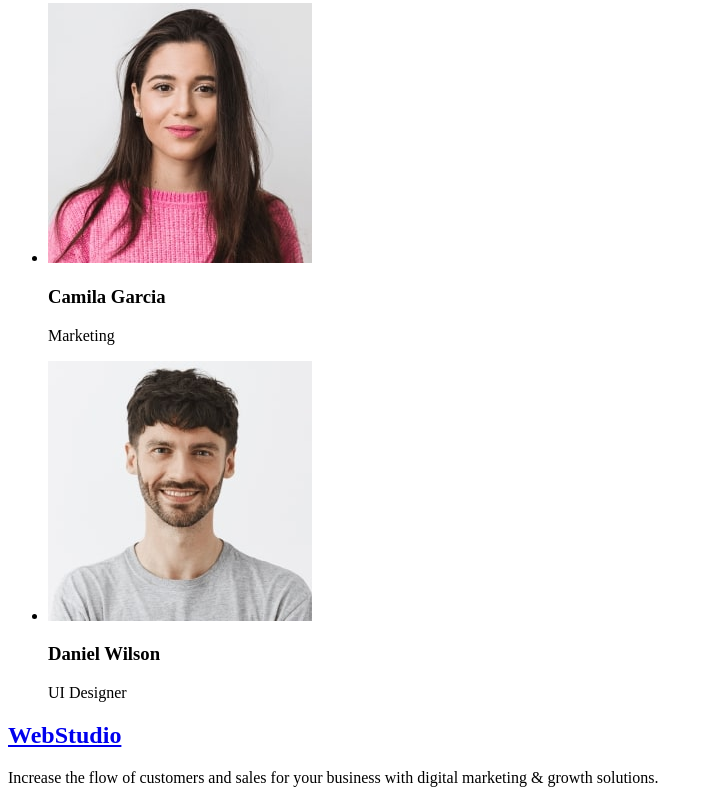
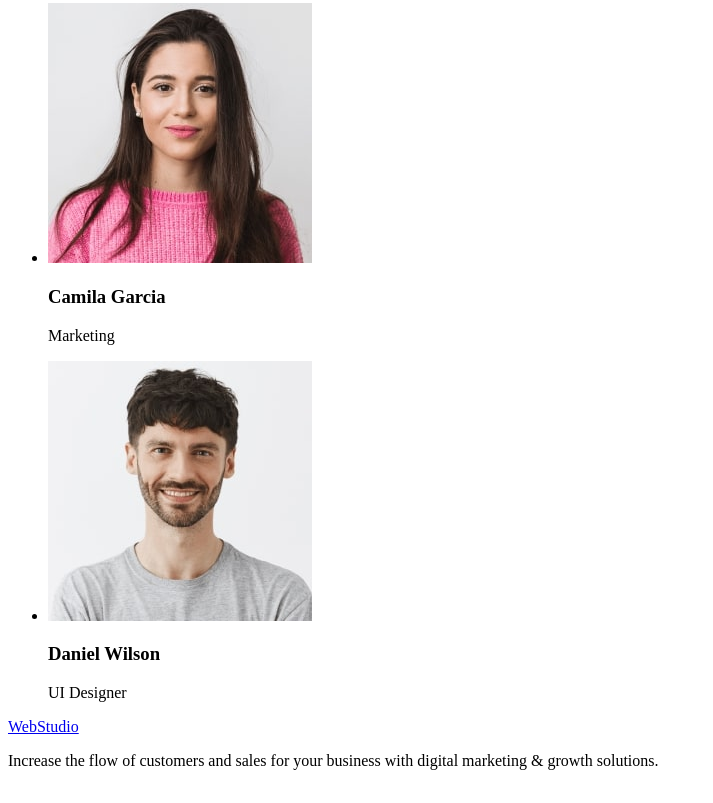
Before and after one commit to EduasdVenidiktov/goit-markup-hw-01, a plain HTML site: page index.html in a window 1280 px wide. Shown: the part 1324-2127 px from the top of the page, without its empty margins (0-713 px from the left). Drawn offline with Linux system fonts and the light colour scheme.

Commit message:
footer marcup

```diff
--- a/index.html
+++ b/index.html
@@ -88,7 +88,7 @@
         </section>
     </main>
     <footer>
-        <h2><a href="./index.html" id="logo">WebStudio</a></h2>
+        <a href="./index.html" id="logo">WebStudio</a>
         <p>
             Increase the flow of customers and sales for your business with digital marketing & growth solutions.
         </p>
```
